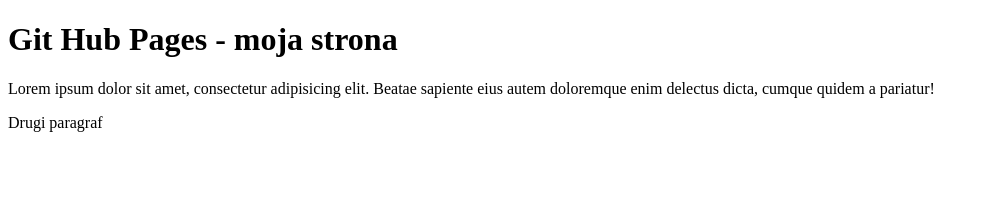
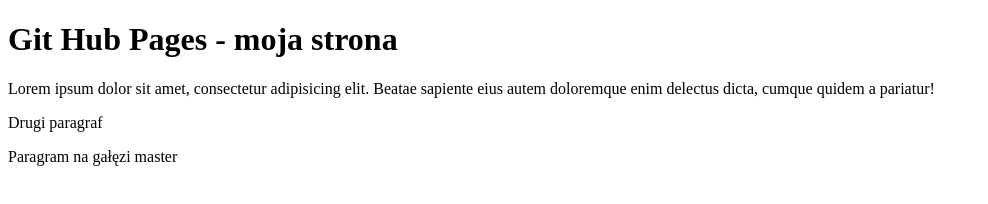
Before and after one commit to miborko/miborko.github.io, a plain HTML site: page index.html in a window 1280 px wide. Shown: the whole page, without its empty margins (0-988 px from the left). Drawn offline with Linux system fonts and the light colour scheme.

Commit message:
pafagraf na galezi master

```diff
--- a/index.html
+++ b/index.html
@@ -12,5 +12,7 @@
 
 
 <p>Drugi paragraf</p>
+
+<p>Paragram na gałęzi master</p>
 </body>
 </html>
```
